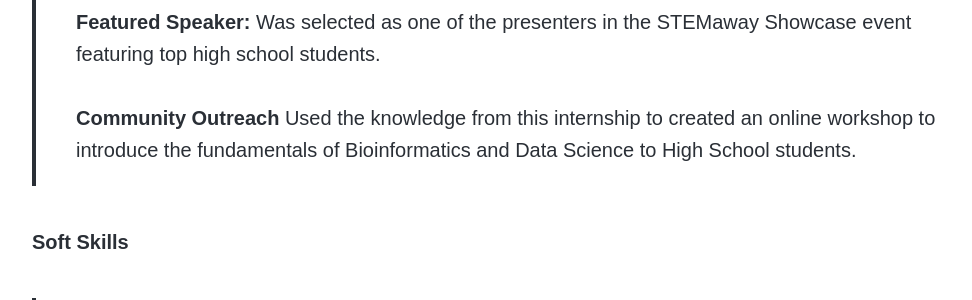
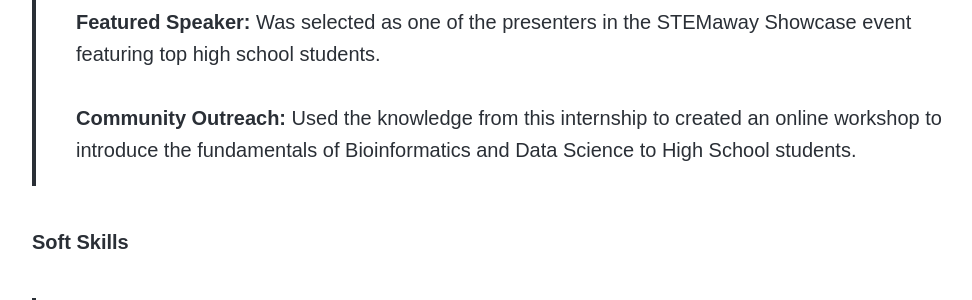
Before and after one commit to disha-22/disha-22.github.io, a Jekyll site: the page built from _projects/bio.md, in a window 1280 px wide and 900 px high, scrolled down 1481 px. Shown: the part 153-453 px from the top of the window, without its empty margins (138-1110 px from the left). Built offline with Jekyll 4.4.1, drawn with Linux system fonts in a browser that asks for light colours; nearby versions of some CDN libraries; some web fonts are replaced.

Commit message:
Update bio.md

```diff
--- a/_projects/bio.md
+++ b/_projects/bio.md
@@ -17,7 +17,7 @@ This was an extremely challenging project that helped me get an understanding of
 <h6> Highlights </h6>
 > <b>Career Foundations:</b> Got a solid start on the fundamentals of applying big-data computing techniques to drive advances in fighting diseases such as Alzheimer's and cancer.
 <br><br> <b>Featured Speaker:</b> Was selected as one of the presenters in the STEMaway Showcase event featuring top high school students.
-<br><br> <b>Community Outreach</b> Used the knowledge from this internship to created an online workshop to introduce the fundamentals of Bioinformatics and Data Science to High School students.
+<br><br> <b>Community Outreach:</b> Used the knowledge from this internship to created an online workshop to introduce the fundamentals of Bioinformatics and Data Science to High School students.
 
 <h6> Soft Skills </h6>
 > Teamwork, Technical Presentation, Reading Scientific Papers, Self-Assessment, Time and Task Management, Troubleshooting
```
